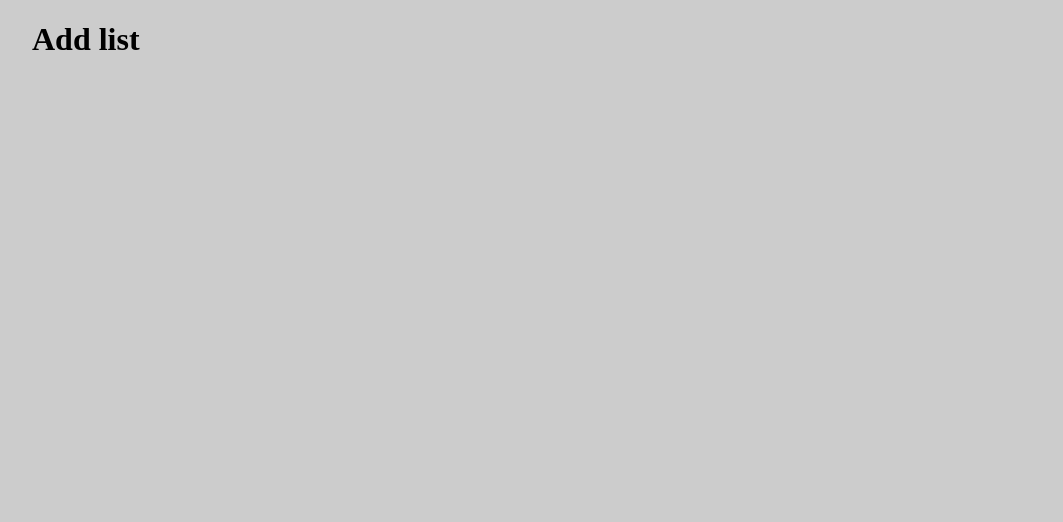
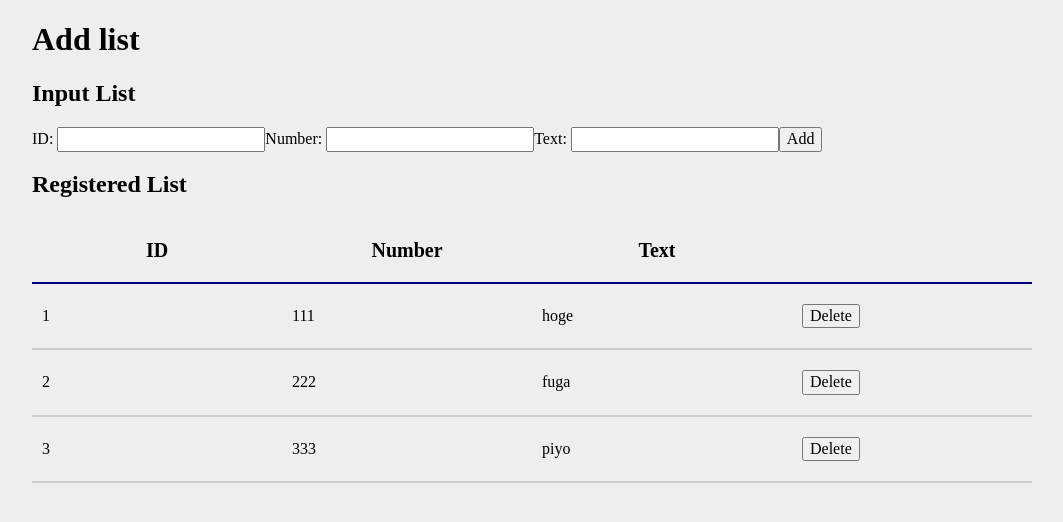
Before and after one commit to moyashiharusamen/vue_addList, a Vue app: page /#/ in a window 1280 px wide. Shown: the top 522 px of the page, without its empty margins (108-1171 px from the left). Built offline with nearby package versions, Linux system fonts and the light colour scheme.

Commit message:
基本機能を作成

```diff
--- a/src/App.vue
+++ b/src/App.vue
@@ -8,13 +8,15 @@
 import 'normalize.css'
 
 export default {
-  name: 'App'
+  created () {
+    // console.log(this.$store.getters.list)
+  }
 }
 </script>
 
 <style lang="scss">
 body {
-  background: #ccc;
+  background: #eee;
 }
 #app {
   width: 100%;
--- a/src/components/InputList.vue
+++ b/src/components/InputList.vue
@@ -1,8 +1,51 @@
 <template>
-  <div class="input-list"></div>
+  <div class="input-list">
+    <h2>Input List</h2>
+
+    <form class="input-area" @submit.prevent="doAdd">
+      <label for="id">ID: </label>
+      <input type="text" id="id" ref="id">
+      <label for="number">Number: </label>
+      <input type="text" id="number" ref="number">
+      <label for="text">Text: </label>
+      <input type="text" id="text" ref="text">
+      <button type="submit">Add</button>
+    </form>
+  </div>
 </template>
 
 <script>
+export default {
+  computed: {
+    list: {
+      get () { return this.$store.getters.list },
+      set (value) { this.$store.dispatch('doUpdate', value) }
+    }
+  },
+  methods: {
+    doAdd (state, value) {
+      const listId = this.$refs.id
+      const listNumber = this.$refs.number
+      const listText = this.$refs.text
+
+      if (!listId.value.length || !listNumber.value.length || !listText.value.length) {
+        return false
+      }
+
+      this.list.push({
+        id: listId.value,
+        number: listNumber.value,
+        text: listText.value
+      })
+
+      console.log(this.list)
+
+      listId.value = ''
+      listNumber.value = ''
+      listText.value = ''
+    }
+  }
+}
 </script>
 
 <style scoped>
--- a/src/components/Register.vue
+++ b/src/components/Register.vue
@@ -1,6 +1,8 @@
 <template>
   <div class="add-list">
     <h1>Add list</h1>
+    <InputList />
+    <RegisteredList />
   </div>
 </template>
 
--- a/src/components/RegisteredList.vue
+++ b/src/components/RegisteredList.vue
@@ -1,10 +1,77 @@
 <template>
-  <div class="registered-list"></div>
+  <div class="registered-list">
+    <h2>Registered List</h2>
+
+    <table>
+      <thead>
+        <tr>
+          <th>ID</th>
+          <th>Number</th>
+          <th>Text</th>
+          <td></td>
+        </tr>
+      </thead>
+      <tbody>
+        <tr v-for="(item, index) in list" :key="index">
+          <td>{{ item.id }}</td>
+          <td>{{ item.number }}</td>
+          <td>{{ item.text }}</td>
+          <td><button @click="doRemove(item)">Delete</button></td>
+        </tr>
+      </tbody>
+    </table>
+  </div>
 </template>
 
 <script>
+export default {
+  computed: {
+    list: {
+      get () { return this.$store.getters.list },
+      set (value) { this.$store.dispatch('doUpdate', value) }
+    }
+  },
+  methods: {
+    doRemove (item) {
+      const index = this.list.indexOf(item)
+      this.list.splice(index, 1)
+    }
+  }
+}
 </script>
 
-<style scoped>
+<style scoped lang="scss">
+table {
+  width: 100%;
+  border-collapse: collapse;
 
+  tr {
+    /*border: 1px solid #000080;*/
+  }
+
+  thead {
+    tr {
+      border-bottom: 2px solid #000080;
+      th,
+      td{
+        width: 250px;
+        padding: 20px 0;
+        font-size: 20px;
+      }
+    }
+  }
+
+  tbody {
+    tr {
+      border-bottom: 2px solid #ccc;
+      td {
+        padding: 20px 10px;
+      }
+
+      button {
+        margin-left: 10px;
+      }
+    }
+  }
+}
 </style>
--- a/src/store/index.js
+++ b/src/store/index.js
@@ -5,7 +5,24 @@ Vue.use(Vuex)
 
 const store = new Vuex.Store({
   state: {
-    list: []
+    list: [
+      { id: 1, number: 111, text: 'hoge' },
+      { id: 2, number: 222, text: 'fuga' },
+      { id: 3, number: 333, text: 'piyo' }
+    ]
+  },
+  getters: {
+    list (state) { return state.list }
+  },
+  mutations: {
+    setInput (state, payload) {
+      state.list = payload.list
+    }
+  },
+  actions: {
+    doUpdate ({ commit }, list) {
+      commit('setInput', list)
+    }
   }
 })
 
```
